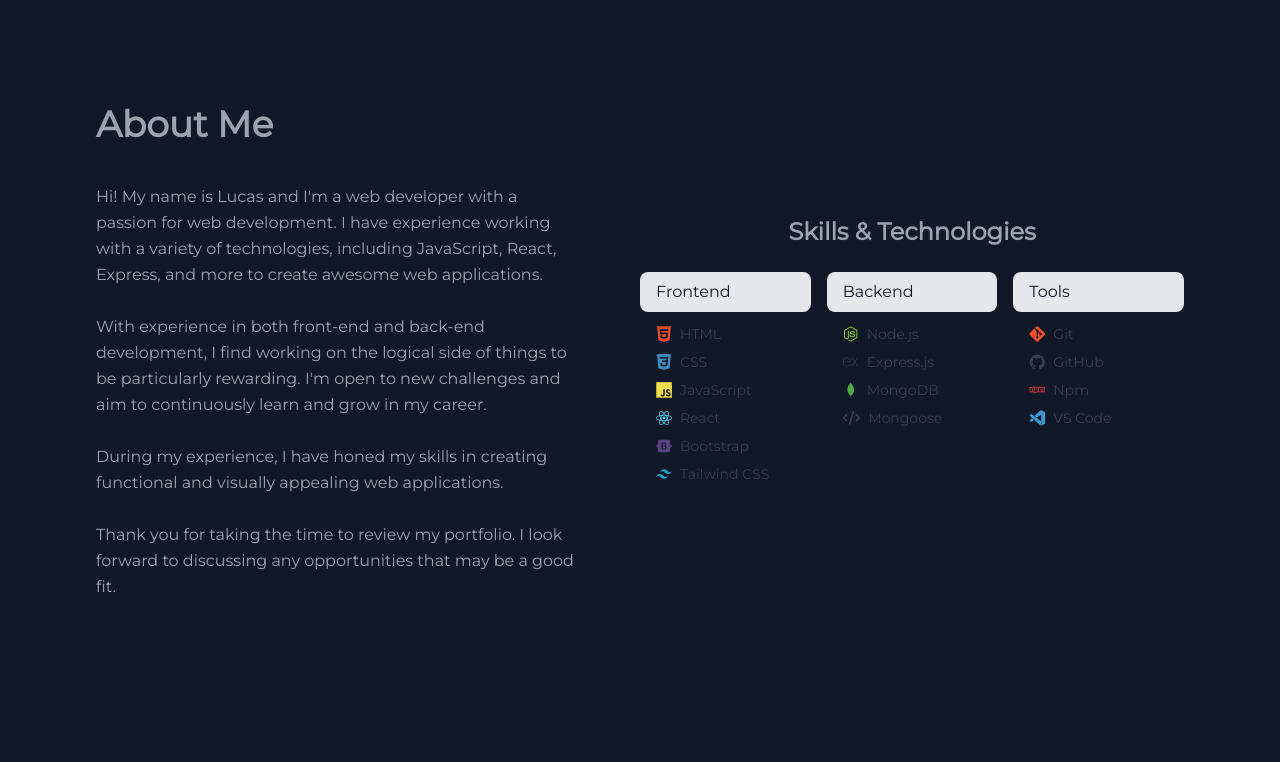
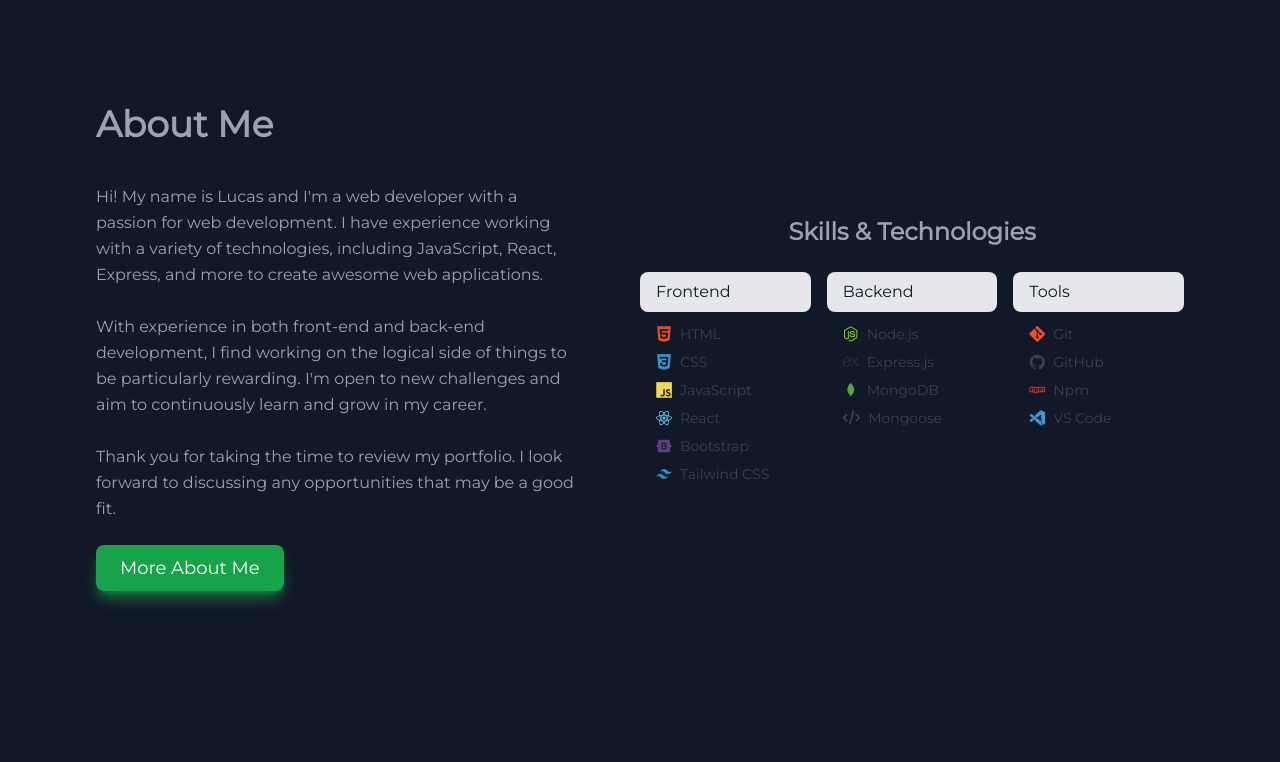
Before and after one commit to LucasCoppola/Portfolio-og, a React (Vite) app: page / in a window 1280 px wide. Shown: the part 498-1260 px from the top of the page. Built offline with nearby package versions, Linux system fonts and the light colour scheme.

Commit message:
changed some styles

```diff
--- a/src/components/About.jsx
+++ b/src/components/About.jsx
@@ -9,8 +9,8 @@ const About = () => {
 					About Me
 				</h1>
 				<div className="flex w-full flex-col md:flex-row md:justify-between">
-					<div className="mb-10 md:mb-0 md:w-1/2 md:pr-16">
-						<p className="text-center text-base leading-relaxed  dark:text-gray-400 md:text-left">
+					<div className="mb-10 text-center md:w-1/2  md:pr-16 md:text-left">
+						<p className="mb-8 text-center text-base leading-relaxed  dark:text-gray-400 md:text-left">
 							Hi! My name is Lucas and I'm a web developer with a passion for web development. I have
 							experience working with a variety of technologies, including JavaScript, React, Express, and
 							more to create awesome web applications.
@@ -21,17 +21,20 @@ const About = () => {
 							continuously learn and grow in my career.
 							<br />
 							<br />
-							During my experience, I have honed my skills in creating functional and visually appealing
-							web applications.
-							<br />
-							<br />
 							Thank you for taking the time to review my portfolio. I look forward to discussing any
 							opportunities that may be a good fit.
 						</p>
+						<a
+							href="/timeline"
+							rel="noopener noreferrer"
+							className="dark:shadow-base mb-2 mr-2 transform cursor-pointer rounded-lg bg-green-600 bg-gradient-to-r px-6 py-3 text-center text-lg font-medium  text-white shadow-lg shadow-green-500/50 transition duration-200 ease-in-out hover:-translate-y-0.5 hover:bg-gradient-to-br focus:outline-none focus:ring-4 focus:ring-green-300 dark:shadow-green-800/80 dark:focus:ring-green-800 "
+						>
+							More About Me
+						</a>
 					</div>
 					<div className="mt-8 md:w-1/2">
 						<h5 className="mb-6 text-center font-bold md:text-2xl">Skills & Technologies</h5>
-						<div className="flex justify-around space-x-4	">
+						<div className="mb-8 flex justify-around space-x-4">
 							{skillsData.map((item) => {
 								return (
 									<div className="w-1/3">
```
